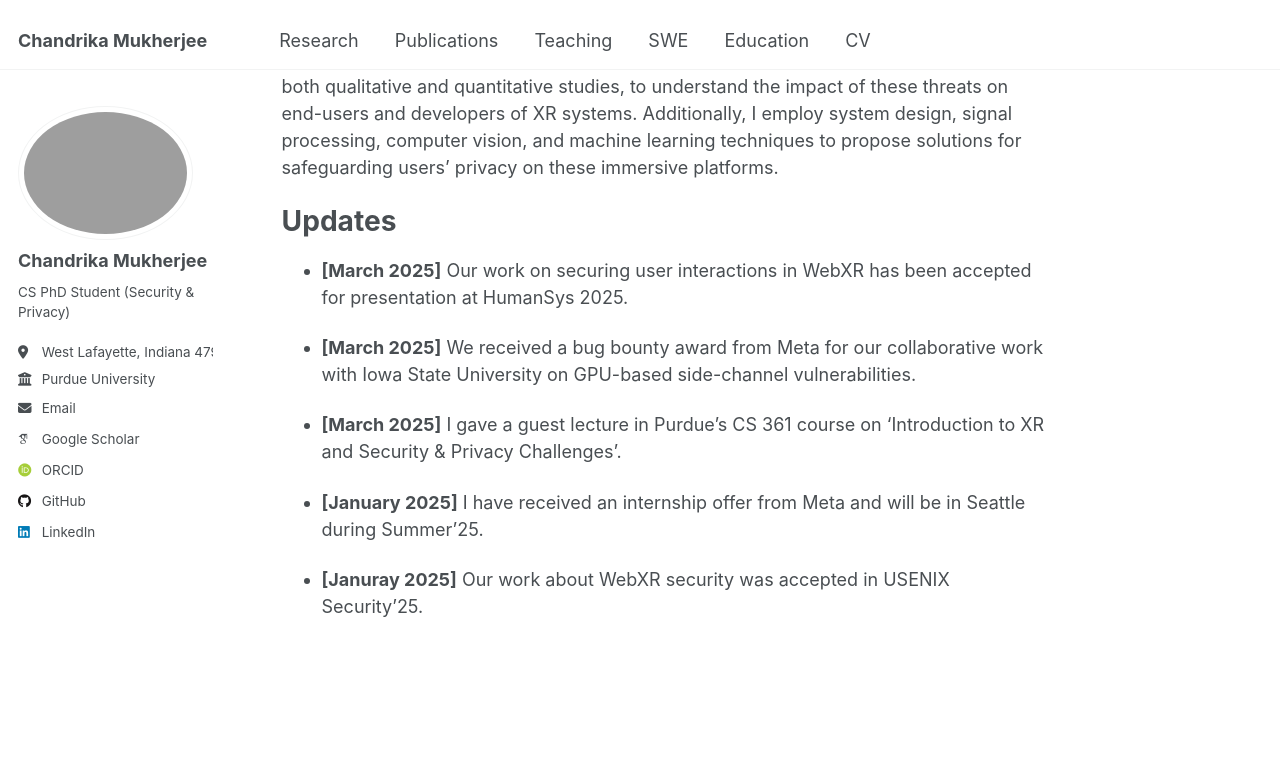
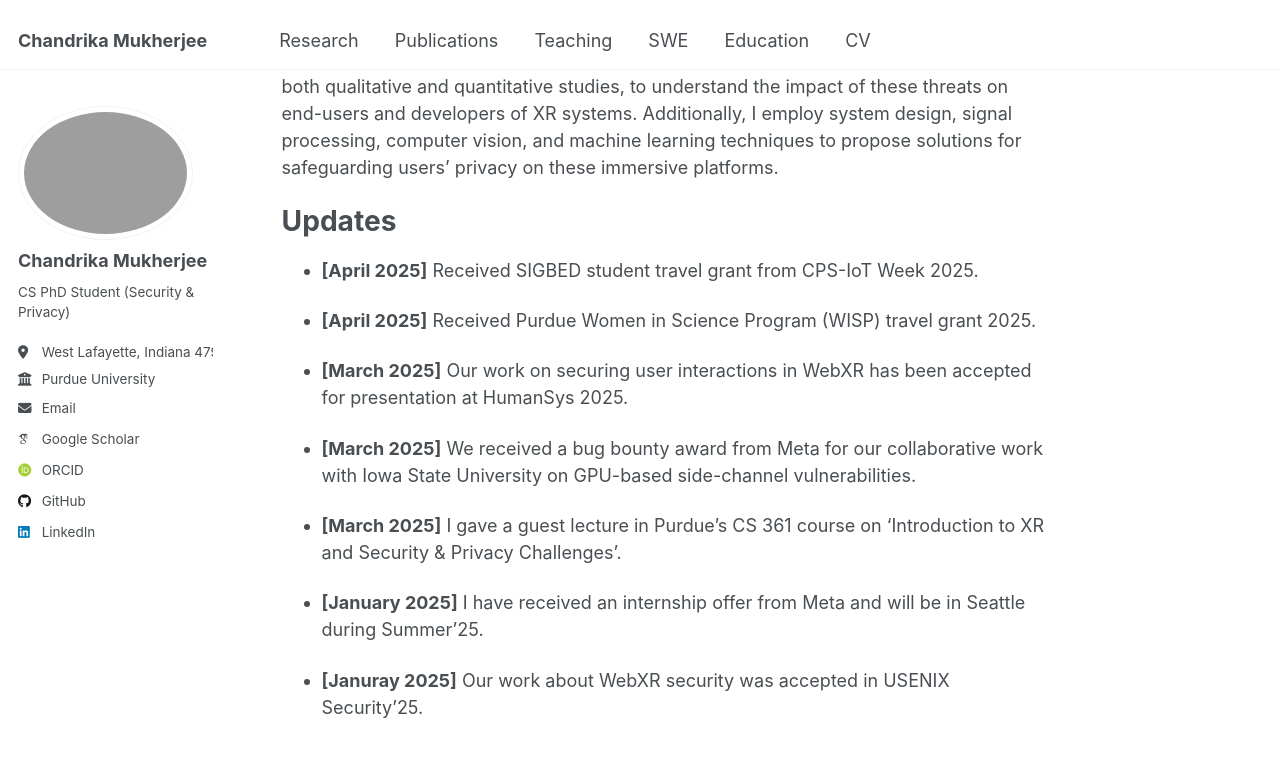
Before and after one commit to chandms/chandms.github.io, a Jekyll site: the page built from _pages/about.md, in a window 1280 px wide and 900 px high, scrolled down 550 px. Shown: the top 757 px of the window. Built offline with Jekyll 4.4.1, drawn with Linux system fonts in a browser that asks for light colours; some web fonts are replaced.

Commit message:
updated portfolio

```diff
--- a/_pages/about.md
+++ b/_pages/about.md
@@ -18,6 +18,10 @@ Therefore, my research combines user-centered mixed-method approaches, comprisin
 
 # Updates
 
+- **[April 2025]** Received SIGBED student travel grant from CPS-IoT Week 2025.
+
+- **[April 2025]** Received Purdue Women in Science Program (WISP) travel grant 2025.
+
 - **[March 2025]** Our work on securing user interactions in WebXR has been accepted for presentation at HumanSys 2025.
 
 - **[March 2025]** We received a bug bounty award from Meta for our collaborative work with Iowa State University on GPU-based side-channel vulnerabilities.
```
Also changed, not shown: 1 other file.
